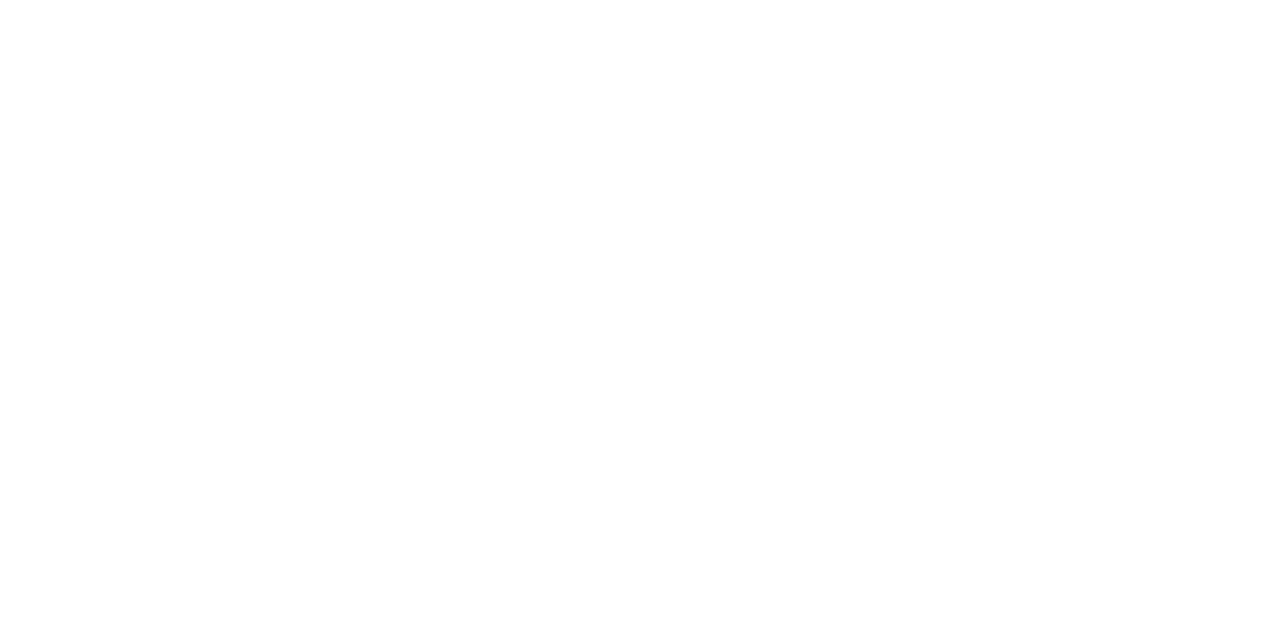
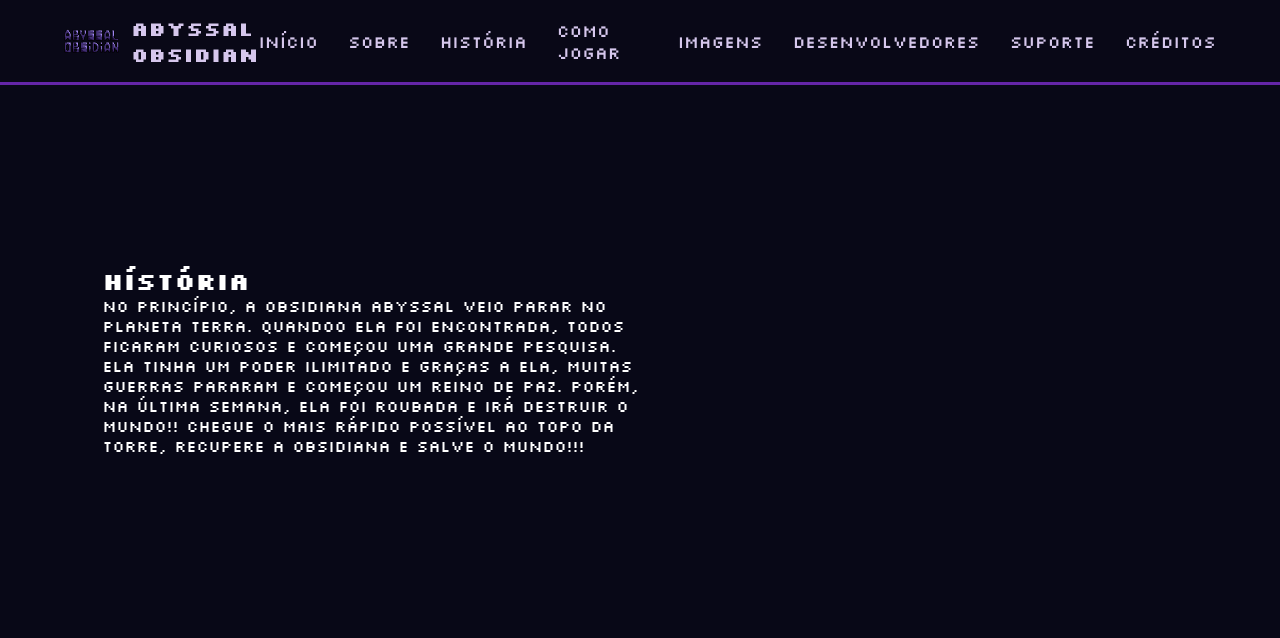
Before and after one commit to matheusmaasspanta-del/Jogo-Escape-Room, a plain HTML site: page Codigos/Site/historia.html in a window 1280 px wide. Drawn offline with Linux system fonts and the light colour scheme; a web font is replaced by a local one.

Commit message:
modified:   Codigos/Site/historia.html 	modified:   Codigos/Site/site.css 	modified:   Codigos/Site/sobre.html

```diff
--- a/Codigos/Site/historia.html
+++ b/Codigos/Site/historia.html
@@ -0,0 +1,57 @@
+
+<!DOCTYPE html>
+<html lang="pt-br">
+<head>
+    <meta charset="UTF-8">
+    <meta name="viewport" content="width=device-width, initial-scale=1.0">
+
+    <title>Abyssal Obsidian</title>
+
+    <link rel="stylesheet" href="/Codigos/Site/site.css">
+</head>
+<body>
+    <header class="cabecalho">
+
+        <a href="index.html" class="logo">
+            <img src="/Imagens/menu/Logo.png" alt="Logo Abyssal Obsidian">
+            <h2>ABYSSAL<br>OBSIDIAN</h2>
+        </a>
+
+        <button class="menu-botao" onclick="abrirMenu()">
+            ☰
+        </button>
+
+        <nav id="menu" class="menu">
+            <a href="../../index.html">Início</a>
+            <a href="/Codigos/Site/sobre.html">Sobre</a>
+            <a href="/Codigos/Site/historia.html">História</a>
+            <a href="/Codigos/Site/comoJogar.html">Como jogar</a>
+            <a href="/Codigos/Site/imagens.html">Imagens</a>
+            <a href="/Codigos/Site/desenvolvedores.html">Desenvolvedores</a>
+            <a href="/Codigos/Site/suporte.html">Suporte</a>
+            <a href="/Codigos/Site/creditos.html">Créditos</a>
+        </nav>
+
+    </header>
+
+    <main>
+
+        <section class="principal">
+
+            <div class="conteudo">
+
+                <h1>Hístória</h1>
+                <p>No princípio, a Obsidiana Abyssal veio parar no planeta Terra. Quandoo ela foi encontrada, todos ficaram curiosos e começou uma grande pesquisa.
+                    Ela tinha um poder ilimitado e graças a ela, muitas guerras pararam e começou um reino de paz.
+                    Porém, na última semana, ela foi roubada e irá destruir o mundo!!
+                    Chegue o mais rápido possível ao topo da torre, recupere a obsidiana e salve o mundo!!!
+                </p>
+            </div>
+
+        </section>
+    </main>
+
+    <script src="/Codigos/Site/site.js"></script>
+
+</body>
+</html>
--- a/Codigos/Site/site.css
+++ b/Codigos/Site/site.css
@@ -68,14 +68,6 @@ body {
     justify-content: flex-start;
 
     padding: 60px 8%;
-
-    background:
-        linear-gradient(
-            90deg,
-            rgba(4, 5, 20, 0.95),
-            rgba(4, 5, 20, 0.45)
-        ),
-        url("imagens/laboratorio.png");
 
     background-size: cover;
     background-position: center;
```
Also changed, not shown: Codigos/Site/sobre.html (+59 -0 lines).
